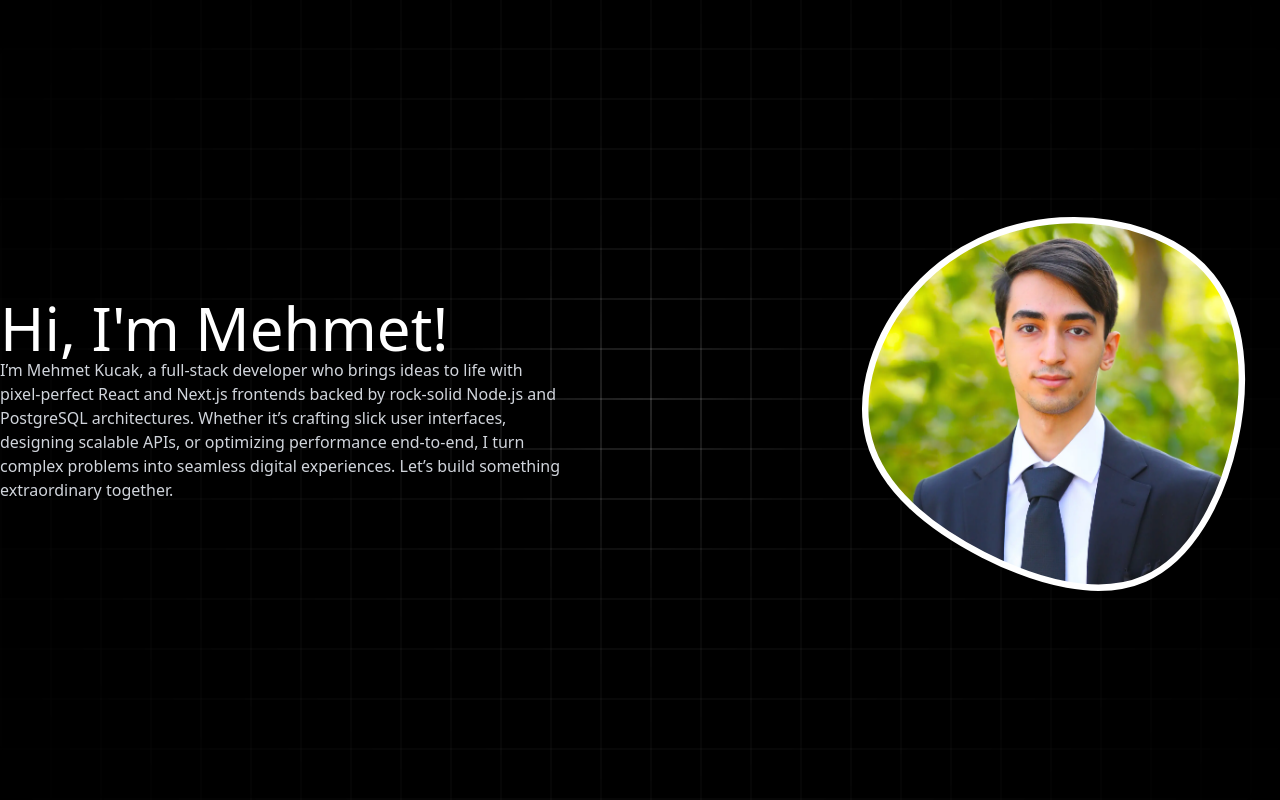
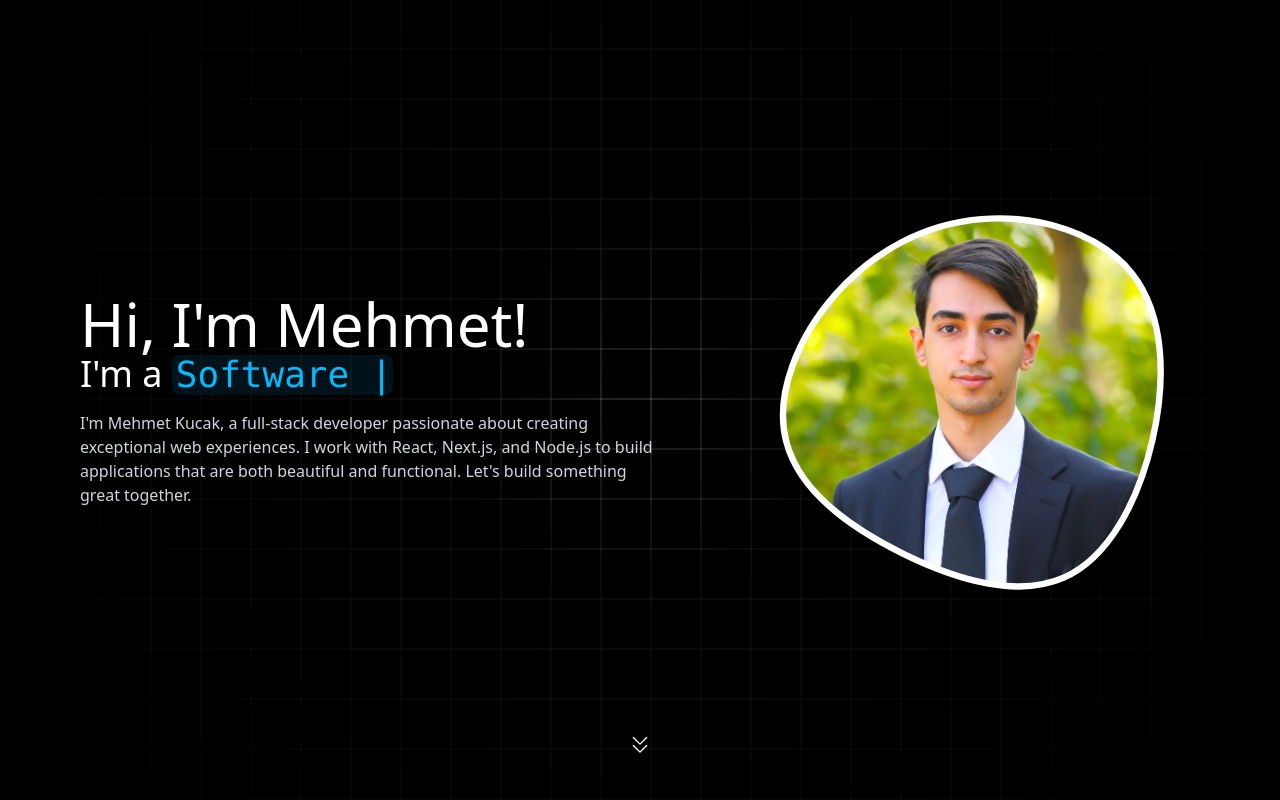
Before and after one commit to Mehmet-Kucak/my-portfolio, a Next.js app: page / in a window 1280 px wide. Shown: the top 800 px of the page. Built offline with nearby package versions, Linux system fonts and the light colour scheme.

Commit message:
Added snappy scrollers

```diff
--- a/src/app/globals.css
+++ b/src/app/globals.css
@@ -1,11 +1,32 @@
 @import "tailwindcss";
 
-* {
-  margin: 0;
-  padding: 0;
+html {
+  scroll-behavior: smooth;
 }
 
 body {
   background-color: #000;
   color: #fff;
+  margin: 0;
+  padding: 0;
+  overflow-x: hidden;
 }
+
+.snap-container {
+  height: 100vh;
+  overflow-y: scroll;
+  scroll-snap-type: y mandatory;
+  scroll-behavior: smooth;
+  scrollbar-width: none;
+  -ms-overflow-style: none;
+}
+
+.snap-container::-webkit-scrollbar {
+  display: none;
+}
+
+.snap-section {
+  scroll-snap-align: start;
+  scroll-snap-stop: always;
+  height: 100vh;
+}
--- a/src/app/page.tsx
+++ b/src/app/page.tsx
@@ -1,35 +1,47 @@
-import Image from "next/image";
 import BlobImage from "@/components/BlobImage";
 import AnimatedBackground from "@/components/AnimatedBackground";
+import ChangingText from "@/components/ChangingText";
+import ScrollDownIndicator from "@/components/ScrollDown";
 
 export default function Home() {
   return (
-    <main>
-      <section className="relative w-full h-svh">
+    <main className="snap-container">
+      <section id="home" className="snap-section w-full relative">
         <AnimatedBackground />
-        <div className="relative z-10 flex items-center justify-between h-full w-full px-[200px]">
+        <div className="relative z-10 flex items-center justify-between h-full w-full px-20">
           <div>
             <h1 className="text-6xl text-white">Hi, I'm Mehmet!</h1>
+            <h1 className="text-4xl text-white">
+              I'm a <ChangingText />
+            </h1>
             <p className="mt-4 text-gray-300 max-w-xl">
-              I’m Mehmet Kucak, a full‑stack developer who brings ideas to life
-              with pixel‑perfect React and Next.js frontends backed by
-              rock‑solid Node.js and PostgreSQL architectures. Whether it’s
-              crafting slick user interfaces, designing scalable APIs, or
-              optimizing performance end‑to‑end, I turn complex problems into
-              seamless digital experiences. Let’s build something extraordinary
-              together.
+              I'm Mehmet Kucak, a full-stack developer passionate about creating
+              exceptional web experiences. I work with React, Next.js, and
+              Node.js to build applications that are both beautiful and
+              functional. Let's build something great together.
             </p>
           </div>
           <BlobImage src="/photo.webp" alt="Photo" />
+          <ScrollDownIndicator targetId="about" />
         </div>
       </section>
-      <section className="w-[60px] m-0 p-0">
-        <p>
-          Lorem ipsum dolor sit, amet consectetur adipisicing elit. Debitis,
-          modi impedit. Minima eaque quos mollitia autem nemo molestias ratione,
-          tempora sit odit veritatis, non pariatur, debitis earum minus eum
-          iusto?
-        </p>
+      <section
+        id="about"
+        className="snap-section w-full px-20 flex items-center"
+      >
+        <div>
+          <h2 className="text-4xl mb-6">About Me</h2>
+          <p>
+            Lorem ipsum, dolor sit amet consectetur adipisicing elit.
+            Voluptatibus at natus provident quidem placeat reiciendis incidunt
+            pariatur eaque cupiditate officiis. Id, reprehenderit mollitia,
+            perspiciatis doloremque ut quisquam modi eveniet, exercitationem
+            magnam rerum ullam necessitatibus perferendis? Temporibus, sequi
+            sint adipisci necessitatibus ullam voluptates eligendi et sunt
+            repellat reiciendis a voluptas qui molestiae dolore porro ad tempore
+            fugit!
+          </p>
+        </div>
       </section>
     </main>
   );
--- a/src/components/BlobImage.tsx
+++ b/src/components/BlobImage.tsx
@@ -41,7 +41,7 @@ export default function Blob({
   useEffect(() => void setMounted(true), []);
 
   if (!mounted) {
-    return <img src={src} alt={alt} className="w-full h-auto" />;
+    return;
   }
 
   return (
@@ -50,12 +50,12 @@ export default function Blob({
       xmlns="http://www.w3.org/2000/svg"
       role="img"
       aria-label={alt}
-      className="w-full h-auto max-w-md mx-auto"
+      className="w-full h-auto max-w-md"
       whileHover={{
-        scale: 1.025,
+        scale: 1.05,
         transition: { duration: 0.2 },
       }}
-      whileTap={{ scale: 1, transition: { duration: 0.2 } }}
+      whileTap={{ scale: 0.95, transition: { duration: 0.2 } }}
     >
       <defs>
         <filter id="blob-shadow" x="-50%" y="-50%" width="200%" height="200%">
--- /dev/null
+++ b/src/components/ChangingText.tsx
@@ -0,0 +1,70 @@
+"use client";
+
+import { useState, useEffect, useRef } from "react";
+
+const texts = [
+  "Full-Stack Developer",
+  "Software Engineer",
+  "Web Designer",
+  "Problem Solver",
+  "AI/ML Explorer",
+  "Tech Enthusiast",
+];
+const TYPING_SPEED = 100;
+const DELETING_SPEED = 75;
+const PAUSE_AFTER = 1000;
+
+export default function ConsoleText() {
+  const [display, setDisplay] = useState("");
+  const [idx, setIdx] = useState(0);
+  const [isDeleting, setDeleting] = useState(false);
+  const timeoutRef = useRef<number>(0);
+
+  useEffect(() => {
+    const full = texts[idx];
+    let delay = isDeleting ? DELETING_SPEED : TYPING_SPEED;
+
+    if (!isDeleting && display === full) {
+      delay = PAUSE_AFTER;
+      timeoutRef.current = window.setTimeout(() => setDeleting(true), delay);
+    } else if (isDeleting && display === "") {
+      setDeleting(false);
+      setIdx((i) => (i + 1) % texts.length);
+    } else {
+      timeoutRef.current = window.setTimeout(() => {
+        setDisplay((prev) =>
+          isDeleting
+            ? full.slice(0, prev.length - 1)
+            : full.slice(0, prev.length + 1)
+        );
+      }, delay);
+    }
+
+    return () => clearTimeout(timeoutRef.current);
+  }, [display, isDeleting, idx]);
+
+  return (
+    <div className="inline-block">
+      <div className="font-mono text-sky-400 bg-sky-400/10 rounded-lg  pl-1">
+        {display}
+        <span
+          className="inline-block"
+          style={{ animation: "blink 1s step-end infinite" }}
+        >
+          |
+        </span>
+      </div>
+      <style jsx global>{`
+        @keyframes blink {
+          0%,
+          100% {
+            opacity: 1;
+          }
+          50% {
+            opacity: 0;
+          }
+        }
+      `}</style>
+    </div>
+  );
+}
--- /dev/null
+++ b/src/components/ScrollDown.tsx
@@ -0,0 +1,55 @@
+"use client";
+
+import { motion } from "framer-motion";
+
+interface ScrollDownIndicatorProps {
+  targetId?: string;
+}
+
+export default function ScrollDownIndicator({
+  targetId,
+}: ScrollDownIndicatorProps) {
+  const handleClick = () => {
+    if (targetId) {
+      const element = document.getElementById(targetId);
+      if (element) {
+        element.scrollIntoView({ behavior: "smooth" });
+      }
+    }
+  };
+
+  return (
+    <motion.div
+      initial={{ opacity: 0, y: 0 }}
+      animate={{
+        opacity: [0, 1, 1, 0],
+        y: [0, 0, 15, 15],
+      }}
+      transition={{
+        duration: 2,
+        repeat: Infinity,
+        ease: "easeInOut",
+        delay: 3,
+        times: [0, 0.2, 0.8, 1],
+      }}
+      className="absolute bottom-10 left-1/2 -translate-x-1/2 cursor-pointer"
+      onClick={handleClick}
+      whileHover={{ scale: 1.2 }}
+    >
+      <svg
+        xmlns="http://www.w3.org/2000/svg"
+        width="32"
+        height="32"
+        viewBox="0 0 24 24"
+        fill="none"
+        stroke="#ffffff"
+        strokeWidth="1"
+        strokeLinecap="round"
+        strokeLinejoin="round"
+      >
+        <path d="M7 7l5 5l5 -5" />
+        <path d="M7 13l5 5l5 -5" />
+      </svg>
+    </motion.div>
+  );
+}
```
